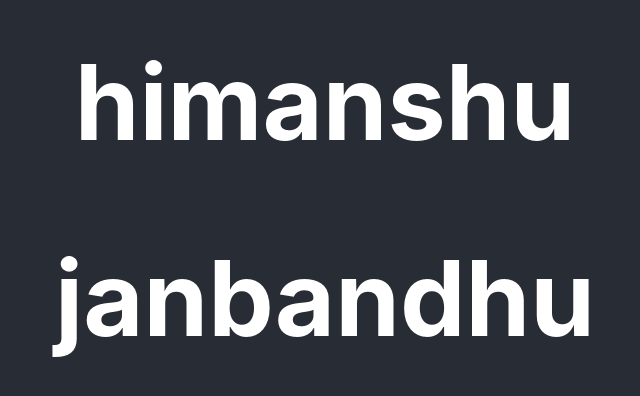
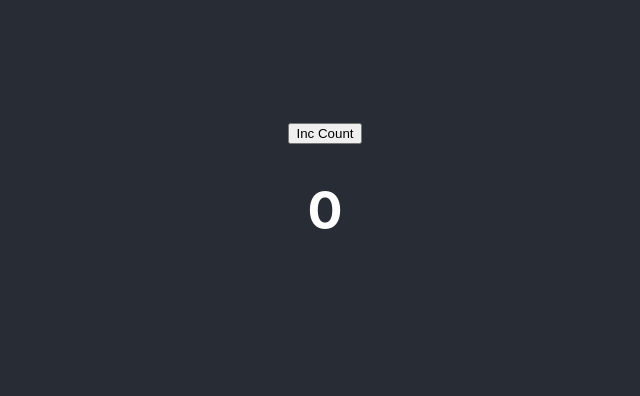
Before and after one commit to himanshuJ01/React-MasterClass, a React (Create React App) app: page / in a window 1280 px wide. Shown: the part 200-596 px from the top of the page, without its empty margins (315-955 px from the left). Built offline with nearby package versions, Linux system fonts and the light colour scheme.

Commit message:
Class based component state-(1)

```diff
--- a/src/App.js
+++ b/src/App.js
@@ -6,18 +6,25 @@ import Child from './Child';
 class App extends React.Component{
   constructor(props){
      super(props);
-     this.props = {
-       names: []
+     this.state = {
+       count :0
      }
+     this.IncCount = this.IncCount.bind(this);
   }
+  IncCount(){
+    this.setState({ count : this.state.count + 1});
+  }
+
 
   render(){
 
-    const {data} = this.props;
+
     return(
        <div className="App">
-      <header className="App-header">
-       <Child names ={data} />
+      <header className="App-header" onClick={this.IncCount}>
+      <button onClick = {this.IncCount}> Inc Count </button>
+      <Child value = {this.state.count} />
+
       </header>
     </div>
   );
--- a/src/Child.js
+++ b/src/Child.js
@@ -1,14 +1,17 @@
 import React from 'react';
 
 class Child extends React.Component {
+    constructor(props){
+        super(props);
+        this.state = {
+
+        }
+    }
     render(){
-        const nameList = this.props.names.map((i, index) => {
-               return <h1 key = {index}>{i}</h1>
-           })
 
         return(
 
-           <h1>{nameList} </h1>
+           <h1>{this.props.value} </h1>
         )
 
     }
--- a/src/index.js
+++ b/src/index.js
@@ -11,7 +11,7 @@ const names = [
 
 ReactDOM.render(
   <React.StrictMode>
-    <App data={names} />
+    <App/>
   </React.StrictMode>,
   document.getElementById('root')
 );
```
